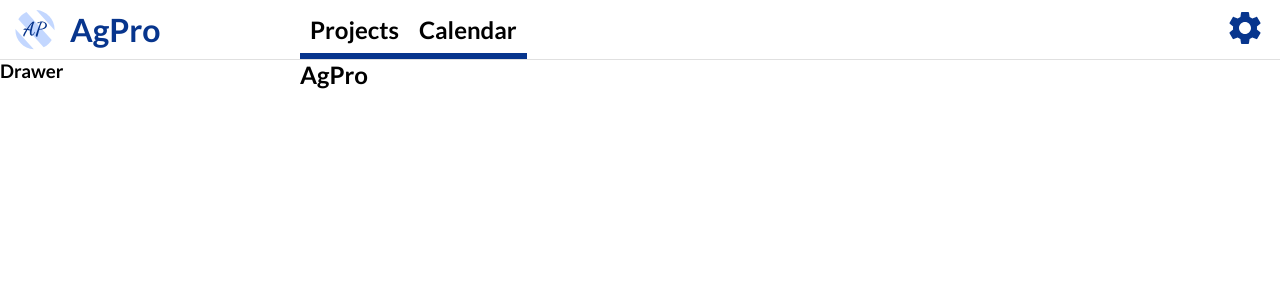
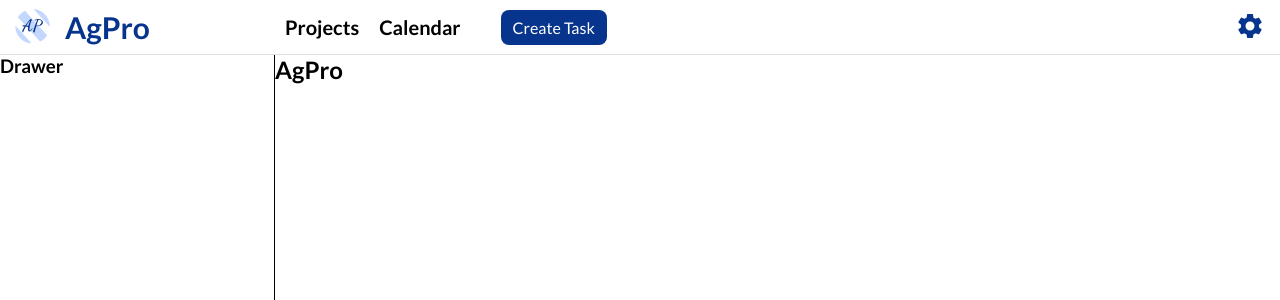
Before and after one commit to suriyakishoreks/agpro-app, a React (Create React App) app: page /agpro-app/projects/1 in a window 1280 px wide. Shown: the top 300 px of the page. Built offline with nearby package versions, Linux system fonts and the light colour scheme.

Commit message:
Header adjustment

```diff
--- a/src/components/ui/Header.jsx
+++ b/src/components/ui/Header.jsx
@@ -8,16 +8,17 @@ export default function Header() {
    return (
       <div className={styles.headerContainer}>
          <div className={styles.logoContainer}>
-            <img src={logo} alt="logo" height="40px" width="40px" />
+            <img src={logo} alt="logo" height="35px" width="35px" />
             <h1>AgPro</h1>
          </div>
          <div className={styles.menuContainer}>
             <nav>
                <NavItem title="Projects" />
                <NavItem title="Calendar" />
+               <button className={styles.taskButton}>Create Task</button>
             </nav>
             <button>
-               <img className={styles.settingIcon} src={settingIcon} alt="Settings Icon" height="40px" width="40px" />
+               <img className={styles.settingIcon} src={settingIcon} alt="Settings Icon" height="30px" width="30px" />
             </button>
          </div>
       </div>
@@ -28,7 +29,7 @@ function NavItem({ title }) {
    return (
       <div className={styles.navItem}>
          <h1>{title}</h1>
-         <div className={styles.navBottomBar}></div>
+         {/* <div className={styles.navBottomBar}></div> */}
       </div>
    );
 }
--- a/src/components/ui/SideDrawer.jsx
+++ b/src/components/ui/SideDrawer.jsx
@@ -1,5 +1,9 @@
 import React from "react";
 
 export default function SideDrawer() {
-   return <h1>Drawer</h1>;
+   return (
+      <div style={{ height: '100%', width: '100%', borderRight: '1px solid #000' }}>
+         <h1>Drawer</h1>
+      </div>
+   );
 }
--- a/src/styles/App.module.scss
+++ b/src/styles/App.module.scss
@@ -1,10 +1,10 @@
 .headerLayout {
    display: block;
-   height: 60px;
+   height: 55px;
    width: 100%;
 }
 .bodyLayout {
    display: block;
-   height: calc(100% - 60px);
+   height: calc(100% - 55px);
    width: 100%;
 }
--- a/src/styles/_variables.scss
+++ b/src/styles/_variables.scss
@@ -1,7 +1,8 @@
 // * Colors
 $FontThemeColor: #07358d;
+$HoverFontThemeColor: #1358d8;
 $SupportColor: #e0e0e0;
 
 // * Dimensions
 // ? SideDrawer and Logo Box Width
-$LeftPanelWidth: 300px;
+$LeftPanelWidth: 275px;
--- a/src/styles/components/ui/Header.module.scss
+++ b/src/styles/components/ui/Header.module.scss
@@ -13,9 +13,22 @@
    display: flex;
    gap: 15px;
    justify-content: flex-start;
+   cursor: pointer;
    h1 {
+      transition: color 150ms linear;
       color: $FontThemeColor;
-      font-size: 32px;
+      font-size: 30px;
+   }
+   img {
+      transition: transform 150ms linear;
+   }
+   &:hover {
+      h1 {
+         color: $HoverFontThemeColor;
+      }
+      > img {
+         transform: scale(1.1);
+      }
    }
 }
 .menuContainer {
@@ -30,10 +43,28 @@
       display: flex;
       align-items: center;
    }
-   button {
+   > button {
       background: transparent;
       border: none;
       margin-right: 15px;
+      cursor: pointer;
+   }
+}
+.taskButton {
+   margin-left: 30px;
+   padding: 8px 12px;
+   font-size: 16px;
+   color: #ffffff;
+   font-family: Lato;
+   font-weight: 500;
+   border: none;
+   border-radius: 8px;
+   background-color: $FontThemeColor;
+   transition: all 150ms linear;
+   cursor: pointer;
+   &:hover {
+      background-color: $HoverFontThemeColor;
+      transform: scale(1.02);
    }
 }
 .settingIcon {
@@ -48,6 +79,14 @@
    position: relative;
    display: flex;
    align-items: center;
+   cursor: pointer;
+   h1 {
+      font-size: 20px;
+      transition: transform 200ms linear;
+   }
+   h1:hover {
+      transform: scale(1.02);
+   }
 }
 .navBottomBar {
    position: absolute;
```
